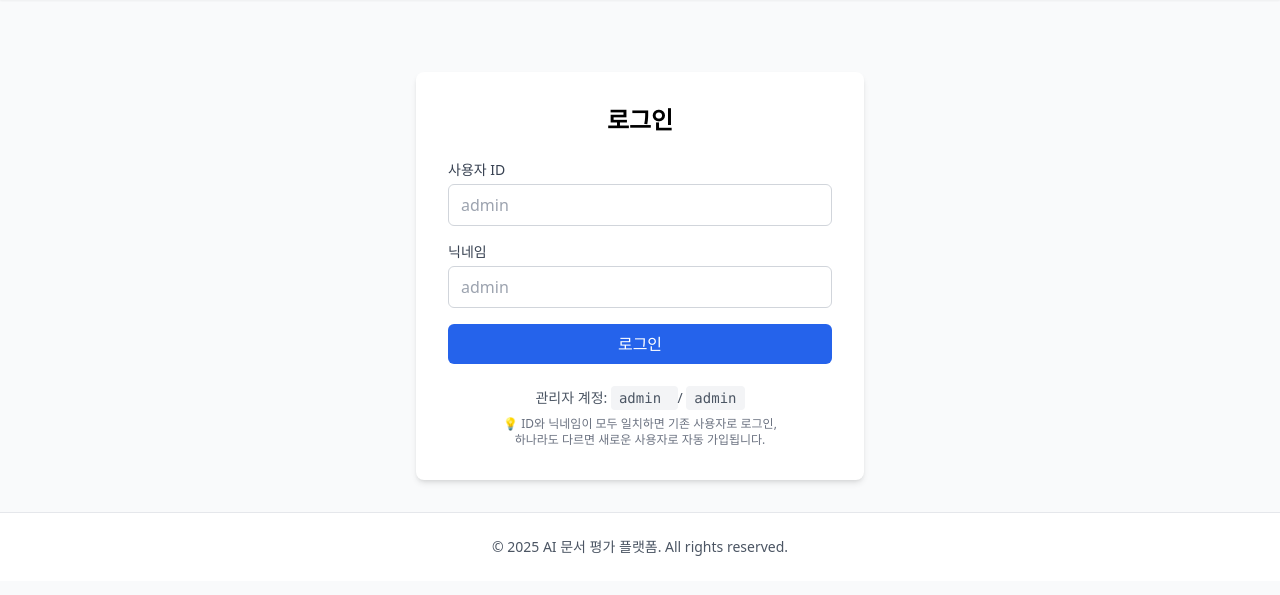
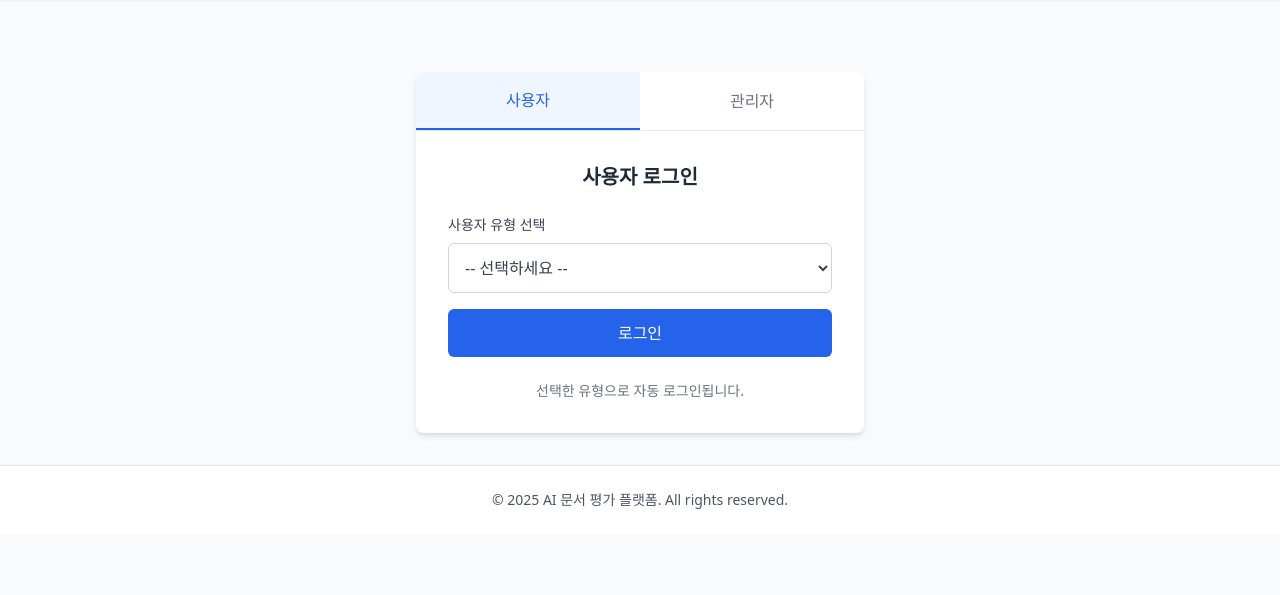
Before and after one commit to DomineYH/elp_gemini, a FastAPI app: page /login in a window 1280 px wide. Shown: the part 60-655 px from the top of the page. Run offline with FastAPI, Linux system fonts and the light colour scheme; parts of the project's set-up code (start-up, migrations or seed data) failed here and were passed over; some libraries are stand-ins or nearby versions.

Commit message:
feat: 로그인 화면 탭 UI 개선 (사용자/관리자 분리)
- 로그인 화면을 사용자/관리자 탭으로 분리
- 사용자 탭: 드롭다운 선택 방식 (1학년, 2학년, 3학년, 4학년, 현직교사)
- 관리자 탭: ID + 비밀번호 입력 방식
- 탭 전환 시 입력 필드 상태가 서로 간섭하지 않음
- 백엔드 API 분리: /auth/login/user, /auth/login/admin
- 기존 /auth/login 엔드포인트는 하위 호환성 유지

🤖 Generated with [Claude Code](https://claude.com/claude-code)

Co-Authored-By: Claude <noreply@anthropic.com>

```diff
--- a/app/templates/user/login.html
+++ b/app/templates/user/login.html
@@ -4,11 +4,28 @@
 
 {% block content %}
 <div class="max-w-md mx-auto mt-10">
-    <div class="bg-white shadow-md rounded-lg p-8">
-        <h2 class="text-2xl font-bold mb-6 text-center">
-            로그인
-        </h2>
+    <div class="bg-white shadow-md rounded-lg overflow-hidden">
+        <!-- 탭 헤더 -->
+        <div class="flex border-b border-gray-200">
+            <button
+                id="tab-user"
+                type="button"
+                class="flex-1 py-4 px-6 text-center font-medium text-blue-600 border-b-2 border-blue-600 bg-blue-50 focus:outline-none transition-colors"
+                onclick="switchTab('user')"
+            >
+                사용자
+            </button>
+            <button
+                id="tab-admin"
+                type="button"
+                class="flex-1 py-4 px-6 text-center font-medium text-gray-500 hover:text-gray-700 focus:outline-none transition-colors"
+                onclick="switchTab('admin')"
+            >
+                관리자
+            </button>
+        </div>
 
+        <div class="p-8">
             {% if error %}
             <div
                 class="bg-red-100 border border-red-400
@@ -19,80 +36,163 @@
             </div>
             {% endif %}
 
+            <!-- 사용자 로그인 폼 -->
+            <div id="panel-user" class="tab-panel">
+                <h2 class="text-xl font-bold mb-6 text-center text-gray-800">
+                    사용자 로그인
+                </h2>
                 <form
                     method="POST"
-            action="/auth/login"
+                    action="/auth/login/user"
                     class="space-y-4"
                 >
                     <div>
                         <label
-                    for="username"
+                            for="user_type"
+                            class="block text-sm font-medium
+                            text-gray-700 mb-2"
+                        >
+                            사용자 유형 선택
+                        </label>
+                        <select
+                            id="user_type"
+                            name="user_type"
+                            required
+                            class="w-full px-3 py-3 border
+                            border-gray-300 rounded-md
+                            focus:outline-none focus:ring-2
+                            focus:ring-blue-500
+                            bg-white text-gray-700
+                            cursor-pointer"
+                        >
+                            <option value="" disabled selected>
+                                -- 선택하세요 --
+                            </option>
+                            <option value="1학년">1학년</option>
+                            <option value="2학년">2학년</option>
+                            <option value="3학년">3학년</option>
+                            <option value="4학년">4학년</option>
+                            <option value="현직교사">현직교사</option>
+                        </select>
+                    </div>
+
+                    <button
+                        type="submit"
+                        class="w-full bg-blue-600 text-white
+                        py-3 px-4 rounded-md hover:bg-blue-700
+                        transition-colors font-medium mt-4"
+                    >
+                        로그인
+                    </button>
+                </form>
+
+                <div class="mt-6 text-center text-sm text-gray-500">
+                    <p>
+                        선택한 유형으로 자동 로그인됩니다.
+                    </p>
+                </div>
+            </div>
+
+            <!-- 관리자 로그인 폼 -->
+            <div id="panel-admin" class="tab-panel hidden">
+                <h2 class="text-xl font-bold mb-6 text-center text-gray-800">
+                    관리자 로그인
+                </h2>
+                <form
+                    method="POST"
+                    action="/auth/login/admin"
+                    class="space-y-4"
+                >
+                    <div>
+                        <label
+                            for="admin_id"
                             class="block text-sm font-medium
                             text-gray-700 mb-1"
                         >
-                    사용자 ID
+                            관리자 ID
                         </label>
                         <input
                             type="text"
-                    id="username"
-                    name="username"
+                            id="admin_id"
+                            name="admin_id"
                             required
                             class="w-full px-3 py-2 border
                             border-gray-300 rounded-md
                             focus:outline-none focus:ring-2
                             focus:ring-blue-500"
-                    placeholder="admin"
+                            placeholder="관리자 ID를 입력하세요"
                         />
                     </div>
 
                     <div>
                         <label
-                    for="nickname"
+                            for="password"
                             class="block text-sm font-medium
                             text-gray-700 mb-1"
                         >
-                    닉네임
+                            비밀번호
                         </label>
                         <input
-                    type="text"
-                    id="nickname"
-                    name="nickname"
+                            type="password"
+                            id="password"
+                            name="password"
                             required
                             class="w-full px-3 py-2 border
                             border-gray-300 rounded-md
                             focus:outline-none focus:ring-2
                             focus:ring-blue-500"
-                    placeholder="admin"
+                            placeholder="비밀번호를 입력하세요"
                         />
                     </div>
 
                     <button
                         type="submit"
                         class="w-full bg-blue-600 text-white
-                py-2 px-4 rounded-md hover:bg-blue-700
-                transition-colors font-medium"
+                        py-3 px-4 rounded-md hover:bg-blue-700
+                        transition-colors font-medium mt-4"
                     >
                         로그인
                     </button>
                 </form>
 
-        <div class="mt-6 text-center text-sm text-gray-600">
-            <p class="mb-2">
-                관리자 계정:
-                <code class="bg-gray-100 px-2 py-1 rounded">
-                    admin
-                </code>
-                /
-                <code class="bg-gray-100 px-2 py-1 rounded">
-                    admin
-                </code>
-            </p>
-            <p class="text-xs text-gray-500">
-                💡 ID와 닉네임이 모두 일치하면 기존 사용자로 로그인,
-                <br/>
-                하나라도 다르면 새로운 사용자로 자동 가입됩니다.
+                <div class="mt-6 text-center text-sm text-gray-500">
+                    <p>
+                        관리자 계정으로 로그인합니다.
                     </p>
                 </div>
             </div>
         </div>
+    </div>
+</div>
 {% endblock %}
+
+{% block scripts %}
+<script>
+    function switchTab(tabName) {
+        // 모든 탭 버튼 초기화
+        const tabs = ['user', 'admin'];
+        tabs.forEach(tab => {
+            const tabBtn = document.getElementById('tab-' + tab);
+            const panel = document.getElementById('panel-' + tab);
+
+            if (tab === tabName) {
+                // 활성 탭 스타일
+                tabBtn.classList.remove('text-gray-500', 'hover:text-gray-700');
+                tabBtn.classList.add('text-blue-600', 'border-b-2', 'border-blue-600', 'bg-blue-50');
+                panel.classList.remove('hidden');
+            } else {
+                // 비활성 탭 스타일
+                tabBtn.classList.remove('text-blue-600', 'border-b-2', 'border-blue-600', 'bg-blue-50');
+                tabBtn.classList.add('text-gray-500', 'hover:text-gray-700');
+                panel.classList.add('hidden');
+            }
+        });
+    }
+
+    // 페이지 로드 시 에러가 있고 active_tab이 설정되어 있으면 해당 탭으로 전환
+    document.addEventListener('DOMContentLoaded', function() {
+        const activeTab = '{{ active_tab | default("user") }}';
+        switchTab(activeTab);
+    });
+</script>
+{% endblock %}
```
Also changed, not shown: app/routers/auth.py (+174 -2 lines), app/services/auth_service.py (+31 -0 lines). Lines whose indentation alone changed are shown as unchanged.
